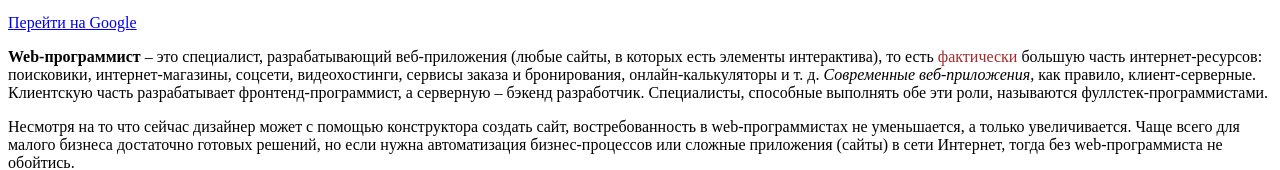
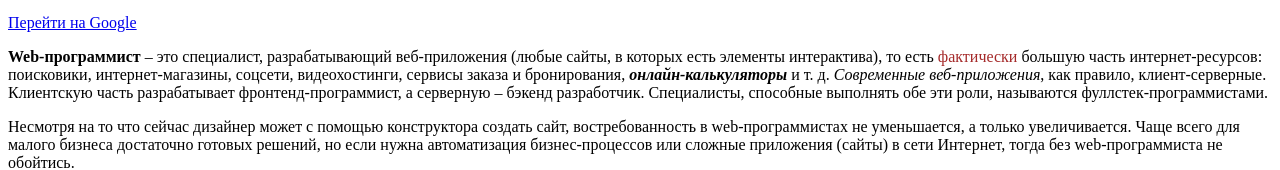
Before and after one commit to IgorMolchanov90/0923, a plain HTML site: page index.html in a window 1280 px wide. Shown: the part 162-332 px from the top of the page. Drawn offline with Linux system fonts and the light colour scheme.

Commit message:
Изменение текста

```diff
--- a/index.html
+++ b/index.html
@@ -26,7 +26,7 @@
         то есть <span class="brown">фактически</span> большую часть интернет-ресурсов: поисковики, интернет-магазины,
         соцсети, видеохостинги,
         сервисы
-        заказа и бронирования, онлайн-калькуляторы и т. д. <i>Современные веб-приложения</i>, как правило,
+        заказа и бронирования, <i><b>онлайн-калькуляторы</b></i> и т. д. <i>Современные веб-приложения</i>, как правило,
         клиент-серверные.
         Клиентскую часть разрабатывает фронтенд-программист, а серверную – бэкенд разработчик. Специалисты, способные
         выполнять обе эти роли, называются фуллстек-программистами.
```
